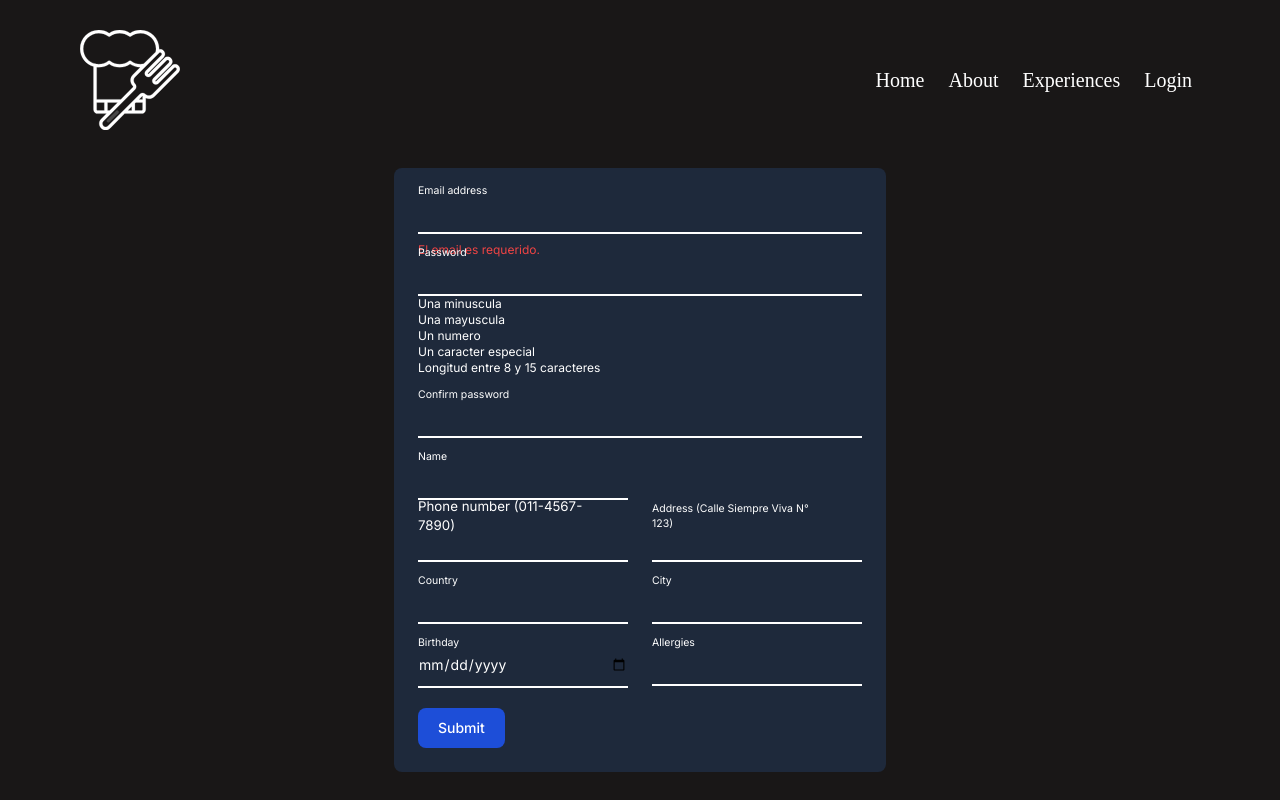
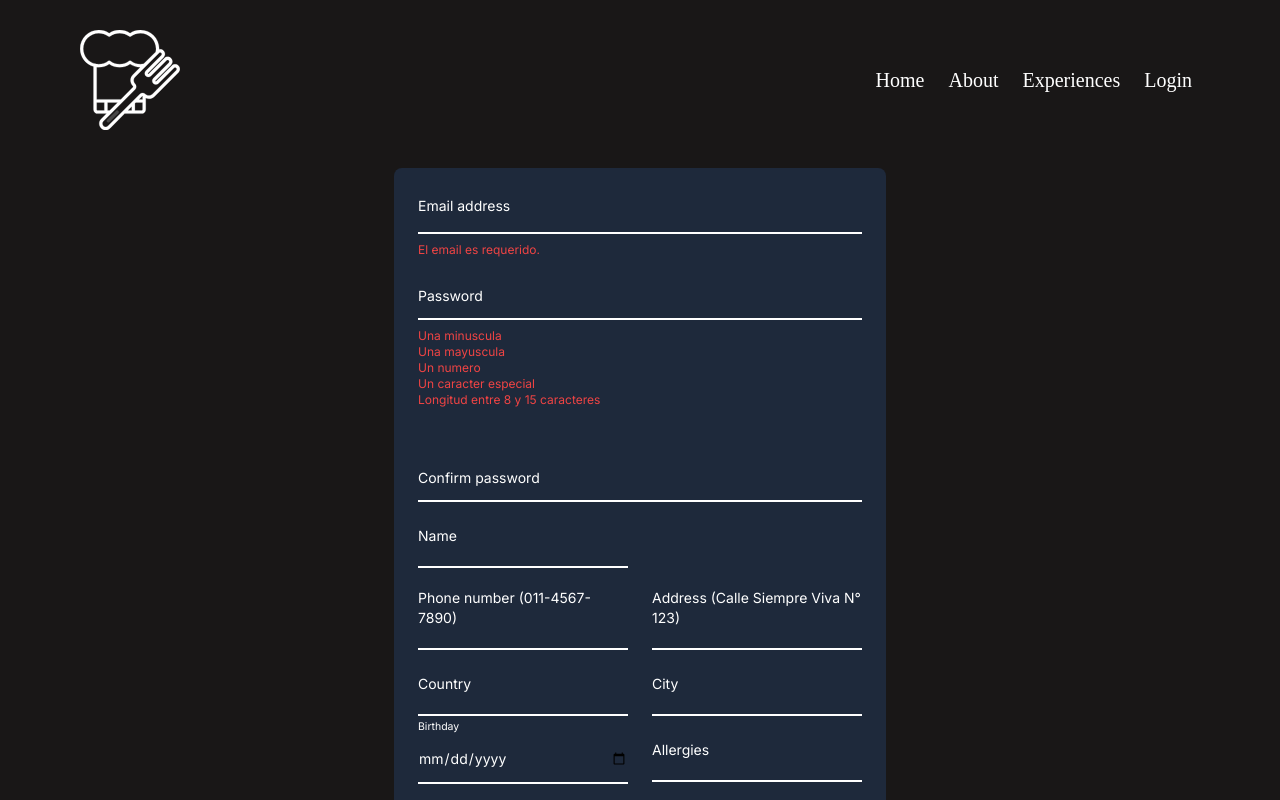
Before and after one commit to ottorst/proyectofinal, a Next.js app in the folder front/: page /register in a window 1280 px wide. Shown: the top 800 px of the page. Built offline with nearby package versions, Linux system fonts and the light colour scheme.

Commit message:
Finalización de las funcionalidades y validaciones del formulario register. Se acomodaron los estilos del formulario register

```diff
--- a/front/src/components/register/Register.tsx
+++ b/front/src/components/register/Register.tsx
@@ -13,7 +13,7 @@ const Register: React.FC = () => {
   const [dataUser, setDataUser] = useState<IRegisterProps>({
     email: "",
     password: "",
-    confirmPassword: "",
+    passwordConfirm: "",
     name: "",
     phone: "",
     address: "",
@@ -26,7 +26,7 @@ const Register: React.FC = () => {
   const [errorUser, setErrorUser] = useState<IRegisterErrorProps>({
     email: "",
     password: "",
-    confirmPassword: "",
+    passwordConfirm: "",
     name: "",
     phone: "",
     address: "",
@@ -36,11 +36,31 @@ const Register: React.FC = () => {
     allergies: "",
   });
 
+  const [passwordConditions, setPasswordConditions] = useState({
+    hasLowercase: false,
+    hasUppercase: false,
+    hasNumber: false,
+    hasSpecialChar: false,
+    hasValidLength: false,
+  });
+
   const handleChange = (event: React.ChangeEvent<HTMLInputElement>) => {
+    const { name, value } = event.target;
     setDataUser({
       ...dataUser,
       [event.target.name]: event.target.value,
     });
+
+    if (name === "password") {
+      setPasswordConditions({
+        hasLowercase: /[a-z]/.test(value),
+        hasUppercase: /[A-Z]/.test(value),
+        hasNumber: /\d/.test(value),
+        hasSpecialChar: /[@$!%*?&.]/.test(value),
+        hasValidLength: value.length >= 8 && value.length <= 15,
+      });
+    }
+
   };
 
   const handleDateChange = (event: React.ChangeEvent<HTMLInputElement>) => {
@@ -49,6 +69,7 @@ const Register: React.FC = () => {
       [event.target.name]: event.target.value,
     });
   };
+
 
   const handleSubmit = async (event: React.FormEvent<HTMLFormElement>) => {
     event.preventDefault();
@@ -59,6 +80,8 @@ const Register: React.FC = () => {
         ? new Date(dataUser.birthday).toISOString()
         : "",
     };
+
+    console.log("Data to send:", dataToSend);
 
     const errors = validateFormRegister(dataUser);
     setErrorUser(errors);
@@ -85,22 +108,26 @@ const Register: React.FC = () => {
 
   return (
     <div className="rounded-lg max-w-fit p-6 bg-slate-800 mt-2 mb-12">
-      <form onSubmit={handleSubmit} className=" max-w-md mx-auto ">
-        <div className="relative z-0 w-full mb-5 group">
-          <label
-            aria-label="email"
-            className="peer-focus:font-medium absolute text-sm text-gray-500 dark:text-gray-400 duration-300 transform -translate-y-6 scale-75 top-3 -z-10 origin-[0] peer-focus:start-0 rtl:peer-focus:translate-x-1/4 rtl:peer-focus:left-auto peer-focus:text-blue-600 peer-focus:dark:text-blue-500 peer-placeholder-shown:scale-100 peer-placeholder-shown:translate-y-0 peer-focus:scale-75 peer-focus:-translate-y-6"
-          >
-            Email address
-          </label>
+      <form  onSubmit={handleSubmit} className=" max-w-md mx-auto ">
+        <div className="relative z-0 w-full mb-5 group bg-transparent">
           <input
-            className="block py-2.5 px-0 w-full text-sm text-gray-900 bg-transparent border-0 border-b-2 border-gray-300 appearance-none dark:text-white dark:border-gray-600 dark:focus:border-blue-500 focus:outline-none focus:ring-0 focus:border-blue-600 peer"
+            className="block py-2.5  px-0 w-full text-sm text-gray-900  bg-transparent border-0 border-b-2 border-b-white appearance-none dark:text-white dark:border-gray-600 dark:focus:border-blue-500  focus:outline-none focus:ring-0 focus:border-blue-600 peer input:valid:border-blue-600 input-autofill"
+
             id="email"
             type="email"
             name="email"
             value={dataUser.email}
             onChange={handleChange}
+            placeholder=" "
+
           />
+          <label
+            htmlFor="email"
+            className="peer-focus:font-medium absolute text-sm text-gray-500 dark:text-gray-400 duration-300 transform -translate-y-6 scale-75 top-1 -z-10 origin-[0] peer-focus:start-0 rtl:peer-focus:translate-x-1/4 rtl:peer-focus:left-auto peer-focus:text-blue-600 peer-focus:dark:text-blue-500 peer-placeholder-shown:scale-100 peer-placeholder-shown:translate-y-0 peer-focus:scale-75 peer-focus:-translate-y-6"
+
+          >
+            Email address
+          </label>
           {errorUser.email && (
             <p className="text-red-500 text-xs absolute bottom-[-1.5rem] left-0">
               {errorUser.email}
@@ -109,68 +136,71 @@ const Register: React.FC = () => {
         </div>
 
         <div className="relative z-0 w-full mb-5 group">
-          <label
-            aria-label="password"
-            className="peer-focus:font-medium absolute text-sm text-gray-500 dark:text-gray-400 duration-300 transform -translate-y-6 scale-75 top-3 -z-10 origin-[0] peer-focus:start-0 rtl:peer-focus:translate-x-1/4 peer-focus:text-blue-600 peer-focus:dark:text-blue-500 peer-placeholder-shown:scale-100 peer-placeholder-shown:translate-y-0 peer-focus:scale-75 peer-focus:-translate-y-6"
-          >
-            Password
-          </label>
           <input
-            className="block py-2.5 px-0 w-full text-sm text-gray-900 bg-transparent border-0 border-b-2 border-gray-300 appearance-none dark:text-white dark:border-gray-600 dark:focus:border-blue-500 focus:outline-none focus:ring-0 focus:border-blue-600 peer"
+            className="block py-3 mt-10 px-0 w-full text-sm text-gray-900 bg-transparent border-0 border-b-2 border-gray-300 appearance-none dark:text-white dark:border-gray-600 dark:focus:border-blue-500 focus:outline-none focus:ring-0 focus:border-blue-600 peer"
             id="password"
             type="password"
             name="password"
             value={dataUser.password}
             onChange={handleChange}
+            placeholder=" "
           />
-          {errorUser.password && (
-            <p className="text-red-500 text-xs absolute bottom-[-1.5rem] left-0">
+          <label
+             htmlFor="password"
+            className="peer-focus:font-medium absolute text-sm text-gray-500 dark:text-gray-400 duration-300 transform -translate-y-6 scale-75 top-3 -z-10 origin-[0] peer-focus:start-0 rtl:peer-focus:translate-x-1/4 peer-focus:text-blue-600 peer-focus:dark:text-blue-500 peer-placeholder-shown:scale-100 peer-placeholder-shown:translate-y-0 peer-focus:scale-75 peer-focus:-translate-y-6"
+          >
+            Password
+          </label>
+         {errorUser.password && (
+            <p className="text-red-500 text-xs absolute bottom-[-2.2rem] left-0">
               {errorUser.password}
             </p>
           )}
-          <p className="text-xs">Una minuscula</p>
-          <p className="text-xs">Una mayuscula</p>
-          <p className="text-xs">Un numero</p>
-          <p className="text-xs">Un caracter especial</p>
-          <p className="text-xs">Longitud entre 8 y 15 caracteres</p>
+          <p className={`text-xs mt-2 ${passwordConditions.hasLowercase ? "text-green-500" : "text-red-500"}`}>Una minuscula</p>
+          <p className={`text-xs ${passwordConditions.hasUppercase ? "text-green-500" : "text-red-500"}`}>Una mayuscula</p>
+          <p className={`text-xs ${passwordConditions.hasNumber ? "text-green-500" : "text-red-500"}`}>Un numero</p>
+          <p className={`text-xs ${passwordConditions.hasSpecialChar ? "text-green-500" : "text-red-500"}`}>Un caracter especial</p>
+          <p className={`text-xs mb-6 ${passwordConditions.hasValidLength ? "text-green-500" : "text-red-500"}`}>Longitud entre 8 y 15 caracteres</p>
         </div>
         <div className="relative z-0 w-full mb-5 group">
+          <input
+            className="block py-3 mt-12 px-0 w-full text-sm text-gray-900 bg-transparent border-0 border-b-2 border-gray-300 appearance-none dark:text-white dark:border-gray-600 dark:focus:border-blue-500 focus:outline-none focus:ring-0 focus:border-blue-600 peer"
+            id="passwordConfirm"
+            type="password"
+            name="passwordConfirm"
+            value={dataUser.passwordConfirm}
+            onChange={handleChange}
+             placeholder=" "
+          />
           <label
-            aria-label="confirmPassword"
+             htmlFor="passwordConfirm"
             className="peer-focus:font-medium absolute text-sm text-gray-500 dark:text-gray-400 duration-300 transform -translate-y-6 scale-75 top-3 -z-10 origin-[0] peer-focus:start-0 rtl:peer-focus:translate-x-1/4 peer-focus:text-blue-600 peer-focus:dark:text-blue-500 peer-placeholder-shown:scale-100 peer-placeholder-shown:translate-y-0 peer-focus:scale-75 peer-focus:-translate-y-6"
           >
             Confirm password
           </label>
-          <input
-            className="block py-2.5 px-0 w-full text-sm text-gray-900 bg-transparent border-0 border-b-2 border-gray-300 appearance-none dark:text-white dark:border-gray-600 dark:focus:border-blue-500 focus:outline-none focus:ring-0 focus:border-blue-600 peer"
-            id="confirmPassword"
-            type="password"
-            name="confirmPassword"
-            value={dataUser.confirmPassword}
-            onChange={handleChange}
-          />
-          {errorUser.confirmPassword && (
+           {errorUser.passwordConfirm && (
             <p className="text-red-500 text-xs absolute bottom-[-1.5rem] left-0">
-              {errorUser.confirmPassword}
+              {errorUser.passwordConfirm}
             </p>
           )}
         </div>
         <div className="grid md:grid-cols-2 md:gap-6">
           <div className="relative z-0 w-full mb-5 group">
-            <label
-              aria-label="first_name"
-              className="peer-focus:font-medium absolute text-sm text-gray-500 dark:text-gray-400 duration-300 transform -translate-y-6 scale-75 top-3 -z-10 origin-[0] peer-focus:start-0 rtl:peer-focus:translate-x-1/4 peer-focus:text-blue-600 peer-focus:dark:text-blue-500 peer-placeholder-shown:scale-100 peer-placeholder-shown:translate-y-0 peer-focus:scale-75 peer-focus:-translate-y-6"
-            >
-              Name
-            </label>
             <input
-              className="block py-2.5 px-0 w-full text-sm text-gray-900 bg-transparent border-0 border-b-2 border-gray-300 appearance-none dark:text-white dark:border-gray-600 dark:focus:border-blue-500 focus:outline-none focus:ring-0 focus:border-blue-600 peer"
+              className="block py-3 px-0 w-full text-sm text-gray-900 bg-transparent border-0 border-b-2 border-b-white  appearance-none dark:text-white dark:border-gray-600 dark:focus:border-blue-500 focus:outline-none focus:ring-0 focus:border-blue-600 peer input-autofill"
               id="name"
               type="text"
               name="name"
               value={dataUser.name}
               onChange={handleChange}
+               placeholder=" "
             />
+            <label
+               htmlFor="name"
+              className="peer-focus:font-medium absolute text-sm text-gray-500 dark:text-gray-400 duration-300 transform -translate-y-6 scale-75 top-1 -z-10 origin-[0] peer-focus:start-0 rtl:peer-focus:translate-x-1/4 peer-focus:text-blue-600 peer-focus:dark:text-blue-500 peer-placeholder-shown:scale-100 peer-placeholder-shown:translate-y-0 peer-focus:scale-75 peer-focus:-translate-y-6"
+            >
+              Name
+            </label>
             {errorUser.name && (
               <p className="text-red-500 text-xs absolute bottom-[-1.5rem] left-0">
                 {errorUser.name}
@@ -180,20 +210,21 @@ const Register: React.FC = () => {
         </div>
         <div className="grid md:grid-cols-2 md:gap-6">
           <div className="relative z-0 w-full mb-5 group">
-            <label
-              aria-label="phone"
-              className="peer-focus:font-medium absolute text-sm text-gray-500 dark:text-gray-400 duration-300 transform -translate-y-6 scale-95 top-0 -z-10 origin-[0] peer-focus:start-0 rtl:peer-focus:translate-x-1/4 peer-focus:text-blue-600 peer-focus:dark:text-blue-500 peer-placeholder-shown:scale-100 peer-placeholder-shown:translate-y-0 peer-focus:scale-75 peer-focus:-translate-y-4"
-            >
-              Phone number (011-4567-7890)
-            </label>
             <input
-              className="block py-2.5 px-0 w-full text-sm text-gray-900 bg-transparent border-0 border-b-2 border-gray-300 appearance-none dark:text-white dark:border-gray-600 dark:focus:border-blue-500 focus:outline-none focus:ring-0 focus:border-blue-600 peer"
+              className="block py-3 mt-4 px-0 w-full text-sm text-gray-900 bg-transparent border-0 border-b-2 border-b-white  appearance-none dark:text-white dark:border-gray-600 dark:focus:border-blue-500 focus:outline-none focus:ring-0 focus:border-blue-600 peer input-autofill"
               id="phone"
               type="tel"
               name="phone"
               value={dataUser.phone}
               onChange={handleChange}
+               placeholder=" "
             />
+            <label
+               htmlFor="phone"
+              className="peer-focus:font-medium absolute text-sm text-gray-500 dark:text-gray-400 duration-300 transform -translate-y-6 scale-95 top-0 -z-10 origin-[0] peer-focus:start-0 rtl:peer-focus:translate-x-1/4 peer-focus:text-blue-600 peer-focus:dark:text-blue-500 peer-placeholder-shown:scale-100 peer-placeholder-shown:translate-y-0 peer-focus:scale-75 peer-focus:-translate-y-4"
+            >
+              Phone number (011-4567-7890)
+            </label>
             {errorUser.phone && (
               <p className="text-red-500 text-xs absolute bottom-[-1.5rem] left-0">
                 {errorUser.phone}
@@ -201,20 +232,21 @@ const Register: React.FC = () => {
             )}
           </div>
           <div className="relative z-0 w-full mb-5 group">
-            <label
-              aria-label="address"
-              className="peer-focus:font-medium absolute text-sm text-gray-500 dark:text-gray-400 duration-300 transform -translate-y-6 scale-75 top-0 -z-10 origin-[0] peer-focus:start-0 rtl:peer-focus:translate-x-1/4 peer-focus:text-blue-600 peer-focus:dark:text-blue-500 peer-placeholder-shown:scale-100 peer-placeholder-shown:translate-y-0 peer-focus:scale-75 peer-focus:-translate-y-4"
-            >
-              Address (Calle Siempre Viva N° 123)
-            </label>
             <input
-              className="block py-2.5 px-0 w-full text-sm text-gray-900 bg-transparent border-0 border-b-2 border-gray-300 appearance-none dark:text-white dark:border-gray-600 dark:focus:border-blue-500 focus:outline-none focus:ring-0 focus:border-blue-600 peer"
+              className="block py-3 mt-4 px-0 w-full text-sm text-gray-900 bg-transparent border-0 border-b-2 border-b-white  appearance-none dark:text-white dark:border-gray-600 dark:focus:border-blue-500 focus:outline-none focus:ring-0 focus:border-blue-600 peer input-autofill"
               id="address"
               type="text"
               name="address"
               value={dataUser.address}
               onChange={handleChange}
+               placeholder=" "
             />
+            <label
+               htmlFor="address"
+              className="peer-focus:font-medium absolute text-sm text-gray-500 dark:text-gray-400 duration-300 transform -translate-y-6 scale-75 top-0 -z-10 origin-[0] peer-focus:start-0 rtl:peer-focus:translate-x-1/4 peer-focus:text-blue-600 peer-focus:dark:text-blue-500 peer-placeholder-shown:scale-100 peer-placeholder-shown:translate-y-0 peer-focus:scale-75 peer-focus:-translate-y-4"
+            >
+              Address (Calle Siempre Viva N° 123)
+            </label>
             {errorUser.address && (
               <p className="text-red-500 text-xs absolute bottom-[-1.5rem] left-0">
                 {errorUser.address}
@@ -224,20 +256,21 @@ const Register: React.FC = () => {
         </div>
         <div className="grid md:grid-cols-2 md:gap-6">
           <div className="relative z-0 w-full mb-5 group">
-            <label
-              aria-label="country"
-              className="peer-focus:font-medium absolute text-sm text-gray-500 dark:text-gray-400 duration-300 transform -translate-y-6 scale-75 top-3 -z-10 origin-[0] peer-focus:start-0 rtl:peer-focus:translate-x-1/4 peer-focus:text-blue-600 peer-focus:dark:text-blue-500 peer-placeholder-shown:scale-100 peer-placeholder-shown:translate-y-0 peer-focus:scale-75 peer-focus:-translate-y-6"
-            >
-              Country
-            </label>
             <input
-              className="block py-2.5 px-0 w-full text-sm text-gray-900 bg-transparent border-0 border-b-2 border-gray-300 appearance-none dark:text-white dark:border-gray-600 dark:focus:border-blue-500 focus:outline-none focus:ring-0 focus:border-blue-600 peer"
+              className="block py-3 px-0 w-full text-sm text-gray-900 bg-transparent border-0 border-b-2 border-b-white  appearance-none dark:text-white dark:border-gray-600 dark:focus:border-blue-500 focus:outline-none focus:ring-0 focus:border-blue-600 peer input-autofill"
               id="country"
               type="text"
               name="country"
               value={dataUser.country}
               onChange={handleChange}
+               placeholder=" "
             />
+            <label
+               htmlFor="country"
+              className="peer-focus:font-medium absolute text-sm text-gray-500 dark:text-gray-400 duration-300 transform -translate-y-6 scale-75 top-1 -z-10 origin-[0] peer-focus:start-0 rtl:peer-focus:translate-x-1/4 peer-focus:text-blue-600 peer-focus:dark:text-blue-500 peer-placeholder-shown:scale-100 peer-placeholder-shown:translate-y-0 peer-focus:scale-75 peer-focus:-translate-y-6"
+            >
+              Country
+            </label>
             {errorUser.country && (
               <p className="text-red-500 text-xs absolute bottom-[-1.5rem] left-0">
                 {errorUser.country}
@@ -245,20 +278,21 @@ const Register: React.FC = () => {
             )}
           </div>
           <div className="relative z-0 w-full mb-5 group">
-            <label
-              aria-label="city"
-              className="peer-focus:font-medium absolute text-sm text-gray-500 dark:text-gray-400 duration-300 transform -translate-y-6 scale-75 top-3 -z-10 origin-[0] peer-focus:start-0 rtl:peer-focus:translate-x-1/4 peer-focus:text-blue-600 peer-focus:dark:text-blue-500 peer-placeholder-shown:scale-100 peer-placeholder-shown:translate-y-0 peer-focus:scale-75 peer-focus:-translate-y-6"
-            >
-              City
-            </label>
             <input
-              className="block py-2.5 px-0 w-full text-sm text-gray-900 bg-transparent border-0 border-b-2 border-gray-300 appearance-none dark:text-white dark:border-gray-600 dark:focus:border-blue-500 focus:outline-none focus:ring-0 focus:border-blue-600 peer"
+              className="block py-3  px-0 w-full text-sm text-gray-900 bg-transparent border-0 border-b-2 border-b-white  appearance-none dark:text-white dark:border-gray-600 dark:focus:border-blue-500 focus:outline-none focus:ring-0 focus:border-blue-600 peer input-autofill"
               id="city"
               type="text"
               name="city"
               value={dataUser.city}
               onChange={handleChange}
+               placeholder=" "
             />
+            <label
+               htmlFor="city"
+              className="peer-focus:font-medium absolute text-sm text-gray-500 dark:text-gray-400 duration-300 transform -translate-y-6 scale-75 top-1 -z-10 origin-[0] peer-focus:start-0 rtl:peer-focus:translate-x-1/4 peer-focus:text-blue-600 peer-focus:dark:text-blue-500 peer-placeholder-shown:scale-100 peer-placeholder-shown:translate-y-0 peer-focus:scale-75 peer-focus:-translate-y-6"
+            >
+              City
+            </label>
             {errorUser.city && (
               <p className="text-red-500 text-xs absolute bottom-[-1.5rem] left-0">
                 {errorUser.city}
@@ -269,20 +303,21 @@ const Register: React.FC = () => {
 
         <div className="grid md:grid-cols-2 md:gap-6">
           <div className="relative z-0 w-full mb-5 group">
-            <label
-              aria-label="birthday"
-              className="peer-focus:font-medium absolute text-sm text-gray-500 dark:text-gray-400 duration-300 transform -translate-y-6 scale-75 top-3 -z-10 origin-[0] peer-focus:start-0 rtl:peer-focus:translate-x-1/4 peer-focus:text-blue-600 peer-focus:dark:text-blue-500 peer-placeholder-shown:scale-100 peer-placeholder-shown:translate-y-0 peer-focus:scale-75 peer-focus:-translate-y-6"
-            >
-              Birthday
-            </label>
             <input
-              className="block py-2.5 px-0 w-full text-sm text-gray-900 bg-transparent border-0 border-b-2 border-gray-300 appearance-none dark:text-white dark:border-gray-600 dark:focus:border-blue-500 focus:outline-none focus:ring-0 focus:border-blue-600 peer"
+              className="block py-3 px-0 w-full text-sm text-gray-900 bg-transparent border-0 border-b-2 border-b-white  appearance-none dark:text-white dark:border-gray-600 dark:focus:border-blue-500 focus:outline-none focus:ring-0 focus:border-blue-600 peer"
               id="birthday"
               type="date"
               name="birthday"
               value={dataUser.birthday}
               onChange={handleDateChange}
+               placeholder=" "
             />
+            <label
+               htmlFor="birthday"
+              className="peer-focus:font-medium absolute text-sm text-gray-500 dark:text-gray-400 duration-300 transform -translate-y-6 scale-75 top-1 -z-10 origin-[0] peer-focus:start-0 rtl:peer-focus:translate-x-1/4 peer-focus:text-blue-600 peer-focus:dark:text-blue-500 peer-placeholder-shown:scale-100 peer-placeholder-shown:translate-y-0 peer-focus:scale-75 peer-focus:-translate-y-6"
+            >
+              Birthday
+            </label>
             {errorUser.birthday && (
               <p className="text-red-500 text-xs absolute bottom-[-1.5rem] left-0">
                 {String(errorUser.birthday)}
@@ -290,20 +325,21 @@ const Register: React.FC = () => {
             )}
           </div>
           <div className="relative z-0 w-full mb-5 group">
-            <label
-              aria-label="allergies"
-              className="peer-focus:font-medium absolute text-sm text-gray-500 dark:text-gray-400 duration-300 transform -translate-y-6 scale-75 top-3 -z-10 origin-[0] peer-focus:start-0 rtl:peer-focus:translate-x-1/4 peer-focus:text-blue-600 peer-focus:dark:text-blue-500 peer-placeholder-shown:scale-100 peer-placeholder-shown:translate-y-0 peer-focus:scale-75 peer-focus:-translate-y-6"
-            >
-              Allergies
-            </label>
             <input
-              className="block py-2.5 px-0 w-full text-sm text-gray-900 bg-transparent border-0 border-b-2 border-gray-300 appearance-none dark:text-white dark:border-gray-600 dark:focus:border-blue-500 focus:outline-none focus:ring-0 focus:border-blue-600 peer"
+              className="block py-3  px-0 w-full text-sm text-gray-900 bg-transparent border-0 border-b-2 border-b-white  appearance-none dark:text-white dark:border-gray-600 dark:focus:border-blue-500 focus:outline-none focus:ring-0 focus:border-blue-600 peer input-autofill"
               id="allergies"
               type="text"
               name="allergies"
               value={dataUser.allergies}
               onChange={handleChange}
+               placeholder=" "
             />
+            <label
+               htmlFor="allergies"
+              className="peer-focus:font-medium absolute text-sm text-gray-500 dark:text-gray-400 duration-300 transform -translate-y-6 scale-75 top-1 -z-10 origin-[0] peer-focus:start-0 rtl:peer-focus:translate-x-1/4 peer-focus:text-blue-600 peer-focus:dark:text-blue-500 peer-placeholder-shown:scale-100 peer-placeholder-shown:translate-y-0 peer-focus:scale-75 peer-focus:-translate-y-6"
+            >
+              Allergies
+            </label>
           </div>
         </div>
 
--- a/front/src/helpers/authRegister.ts
+++ b/front/src/helpers/authRegister.ts
@@ -12,8 +12,9 @@ export async function register(userData: IRegisterProps) {
         if (res.ok){
             return res.json()
         } else {
-            alert ("Error al registrarse")
-            throw new Error ("Error al registrarse")
+            const errorData = await res.json();
+          /*   alert ("Error al registrarse") */
+            throw new Error(errorData.message || "Error al registrarse");
         }
 
     } catch (error: any) {
--- a/front/src/helpers/formValidation.ts
+++ b/front/src/helpers/formValidation.ts
@@ -34,8 +34,8 @@ export function validateFormRegister (dataUser: IRegisterProps) {
     } else if (!isBirthdayValid(dataUser.birthday)) {
         errors.birthday = "La fecha de cumpleaños debe ser anterior a la fecha actual.";
 
-    } else if (dataUser.confirmPassword !== dataUser.password){
-        errors.confirmPassword = "Las contraseñas no coinciden.";
+    }  else if (dataUser.passwordConfirm !== dataUser.password){
+        errors.passwordConfirm = "Las contraseñas no coinciden.";
     }
 
         return errors;
--- a/front/src/types/IRegisterErrorProps.ts
+++ b/front/src/types/IRegisterErrorProps.ts
@@ -1,7 +1,7 @@
 export interface IRegisterErrorProps{
     email?: string;
     password?: string;
-    confirmPassword?: string;
+    passwordConfirm?: string;
     name?: string;
     phone?: string;
     address?: string;
--- a/front/src/types/IRegisterProps.ts
+++ b/front/src/types/IRegisterProps.ts
@@ -1,7 +1,7 @@
 export interface IRegisterProps{
     email: string;
     password: string;
-    confirmPassword: string;
+    passwordConfirm: string;
     name: string;
     phone: string;
     address: string;
```
Also changed, not shown: front/tailwind.config.ts (+7 -0 lines).
